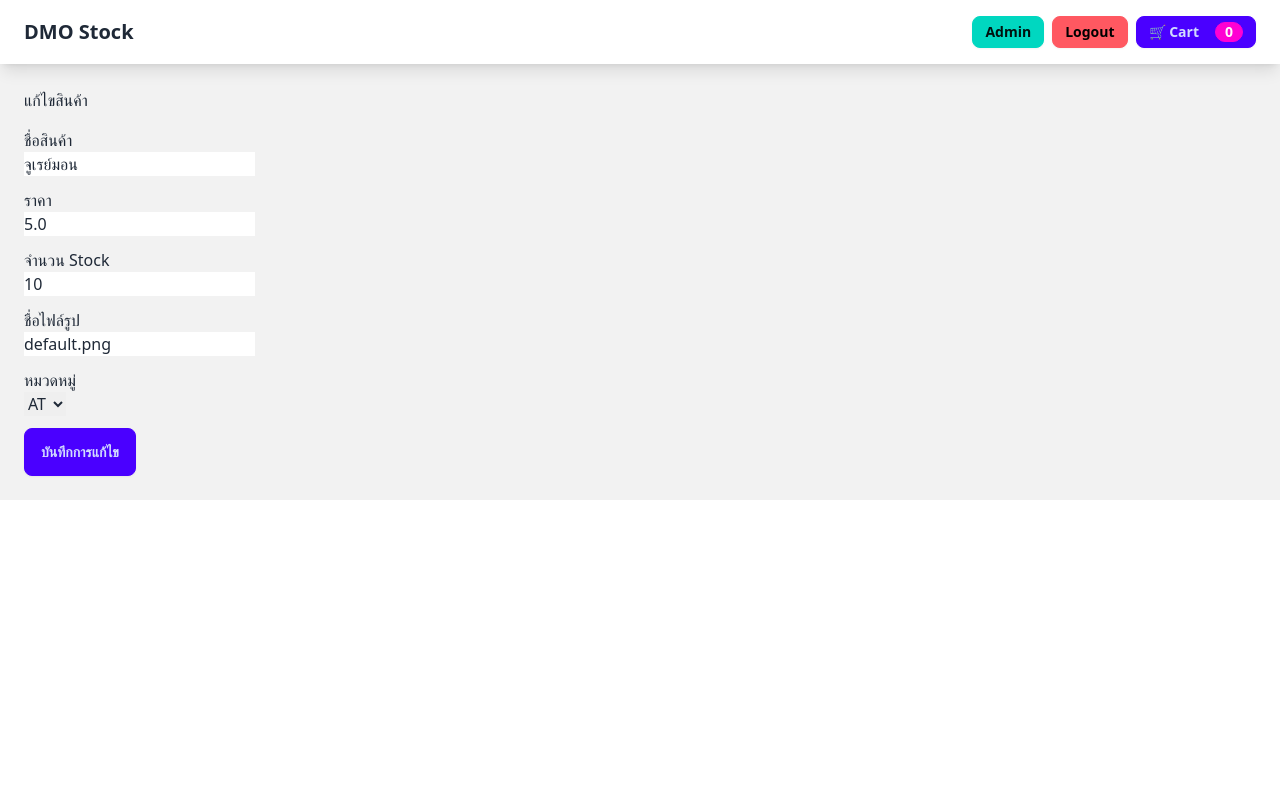
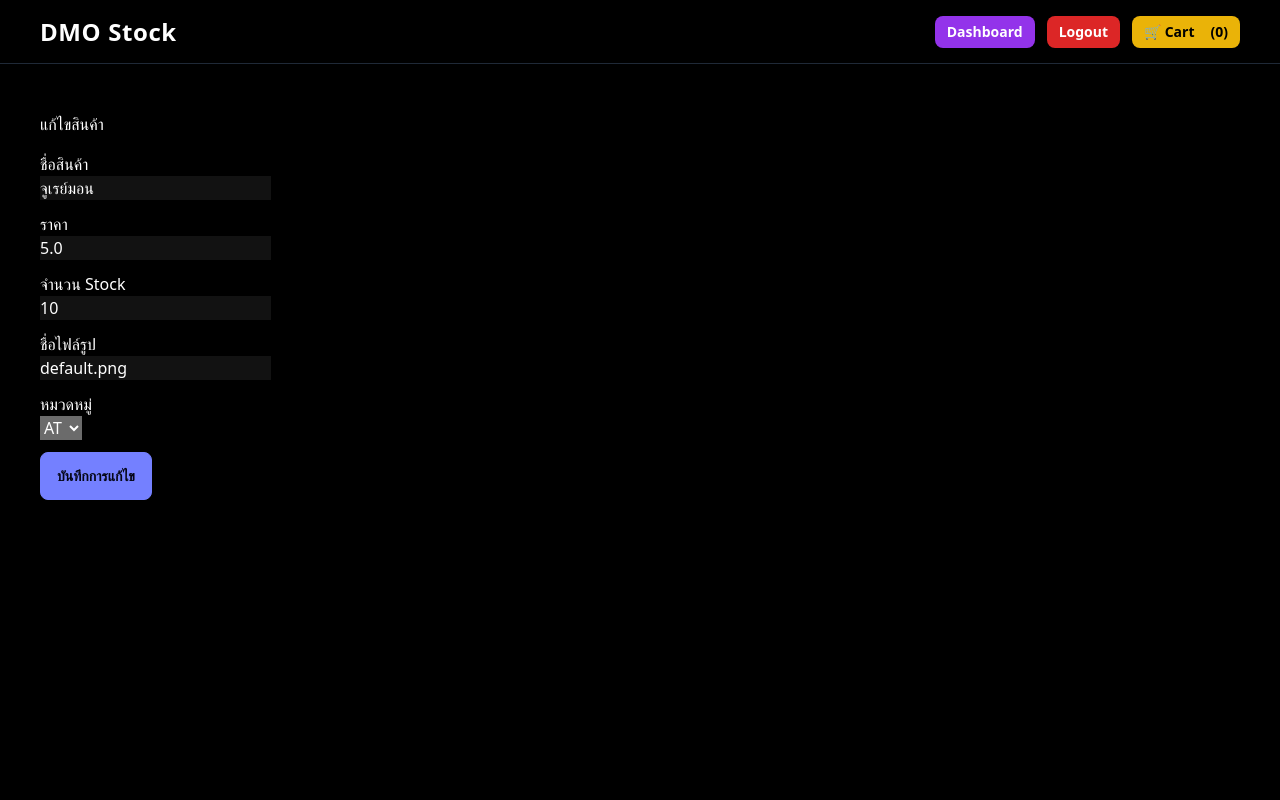
Before and after one commit to nut1596/Web-Flask-DMO-Product-Buy-Sale-Stock, a Flask app: page /admin/products/edit/1 in a window 1280 px wide. Run offline with Flask 3, Linux system fonts and the light colour scheme; the visitor is signed in with stand-in values (Sample User, id 1); data comes from the database, SQL or seed files in the repository; some libraries are stand-ins or nearby versions.

Commit message:
Edit layout

```diff
--- a/templates/base.html
+++ b/templates/base.html
@@ -1,52 +1,54 @@
 <!DOCTYPE html>
-<html lang="th" data-theme="drak">
+<html lang="th" data-theme="dark">
 <head>
     <meta charset="UTF-8">
     <title>DMO Stock System</title>
 
     <!-- Tailwind + DaisyUI -->
     <script src="https://cdn.tailwindcss.com"></script>
-    <link href="https://cdn.jsdelivr.net/npm/daisyui@latest/dist/full.css" rel="stylesheet" type="text/css" />
+    <link href="https://cdn.jsdelivr.net/npm/daisyui@latest/dist/full.css" rel="stylesheet" />
 </head>
 
-<body class="bg-base-200">
+<body class="bg-black text-white min-h-screen">
 
-<!-- 🌟 NAVBAR -->
-<div class="navbar bg-base-100 shadow-lg px-6">
+<!-- 🌌 NAVBAR (Modern Dark Style) -->
+<div class="navbar bg-black/70 backdrop-blur-md fixed top-0 z-50 px-10 border-b border-gray-800">
+
     <div class="flex-1">
-        <a href="{{ url_for('main.home') }}" class="text-xl font-bold">
+        <a href="{{ url_for('main.home') }}"
+           class="text-2xl font-bold tracking-wide hover:text-cyan-400 transition">
             DMO Stock
         </a>
     </div>
 
-    <div class="flex-none gap-2">
+    <div class="flex-none gap-3">
 
         {% if session.get("admin_logged_in") %}
 
         <a href="{{ url_for('admin.admin_dashboard') }}"
-           class="btn btn-sm btn-accent">
-           Admin
+           class="btn btn-sm bg-purple-600 hover:bg-purple-500 text-white border-none">
+           Dashboard
         </a>
 
         <a href="{{ url_for('auth.logout') }}"
-           class="btn btn-sm btn-error">
+           class="btn btn-sm bg-red-600 hover:bg-red-500 text-white border-none">
            Logout
         </a>
 
         {% else %}
 
         <a href="{{ url_for('auth.login') }}"
-           class="btn btn-sm btn-outline">
+           class="btn btn-sm bg-cyan-500 hover:bg-cyan-400 text-black border-none">
            Admin Login
         </a>
 
         {% endif %}
 
         <a href="{{ url_for('main.cart') }}"
-           class="btn btn-sm btn-primary">
+           class="btn btn-sm bg-yellow-500 hover:bg-yellow-400 text-black border-none">
            🛒 Cart
-           <span class="badge badge-secondary ml-2">
-               {{ session.get('cart', {})|length }}
+           <span class="ml-2 font-bold">
+               ({{ session.get('cart', {})|length }})
            </span>
         </a>
 
@@ -54,7 +56,7 @@
 </div>
 
 <!-- 🌟 CONTENT -->
-<div class="max-w-7xl mx-auto p-6">
+<div class="pt-28 px-10 max-w-7xl mx-auto">
     {% block content %}{% endblock %}
 </div>
 
```
Also changed, not shown: templates/index.html (+38 -22 lines).
